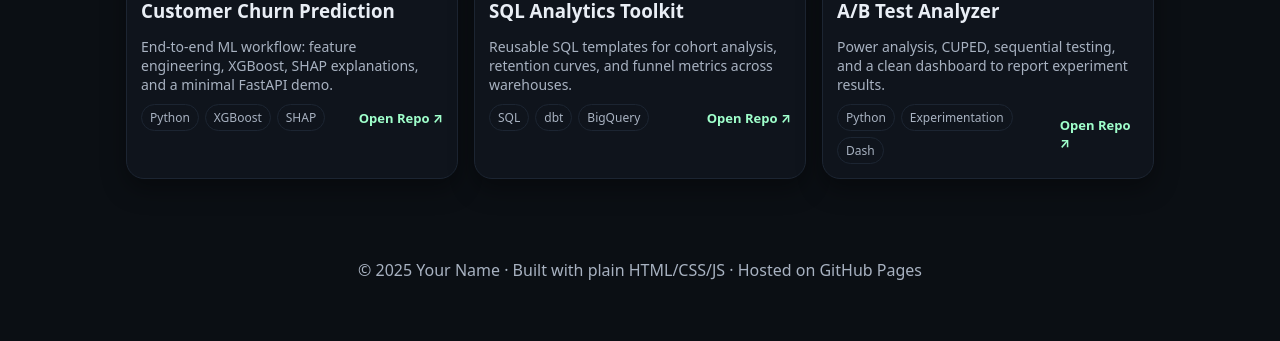
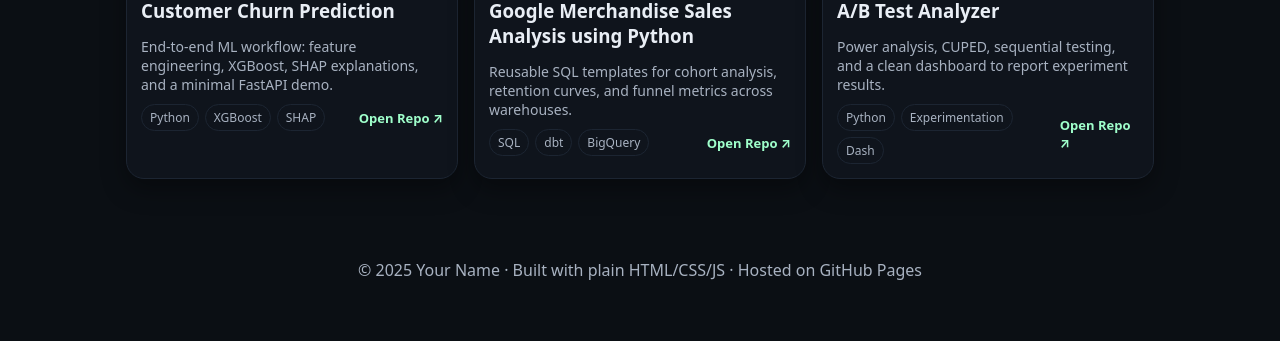
Before and after one commit to priyankajainytl/myportfolio, a plain HTML site: page index.html in a window 1280 px wide. Shown: the part 744-1085 px from the top of the page. Drawn offline with Linux system fonts and the light colour scheme.

Commit message:
Update project titles and repository links

```diff
--- a/index.html
+++ b/index.html
@@ -158,11 +158,11 @@
         repo: "https://github.com/yourhandle/churn-prediction"
       },
       {
-        title: "SQL Analytics Toolkit",
+        title: "Google Merchandise Sales Analysis using Python",
         desc: "Reusable SQL templates for cohort analysis, retention curves, and funnel metrics across warehouses.",
         tags: ["SQL", "dbt", "BigQuery"],
         thumb: "assets/sql.png",
-        repo: "https://github.com/yourhandle/sql-analytics-toolkit"
+        repo: "https://github.com/priyankajainytl/google-sales"
       },
       {
         title: "A/B Test Analyzer",
```
